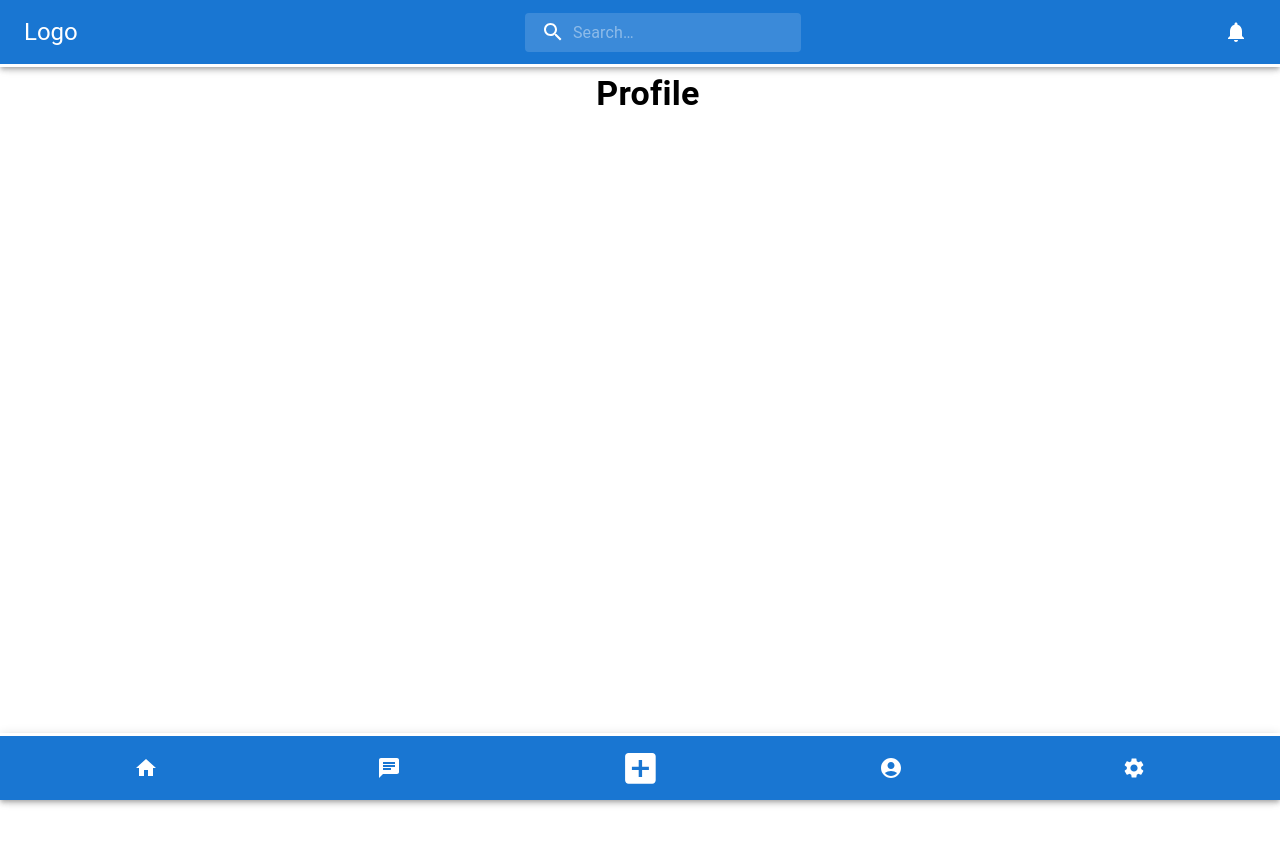
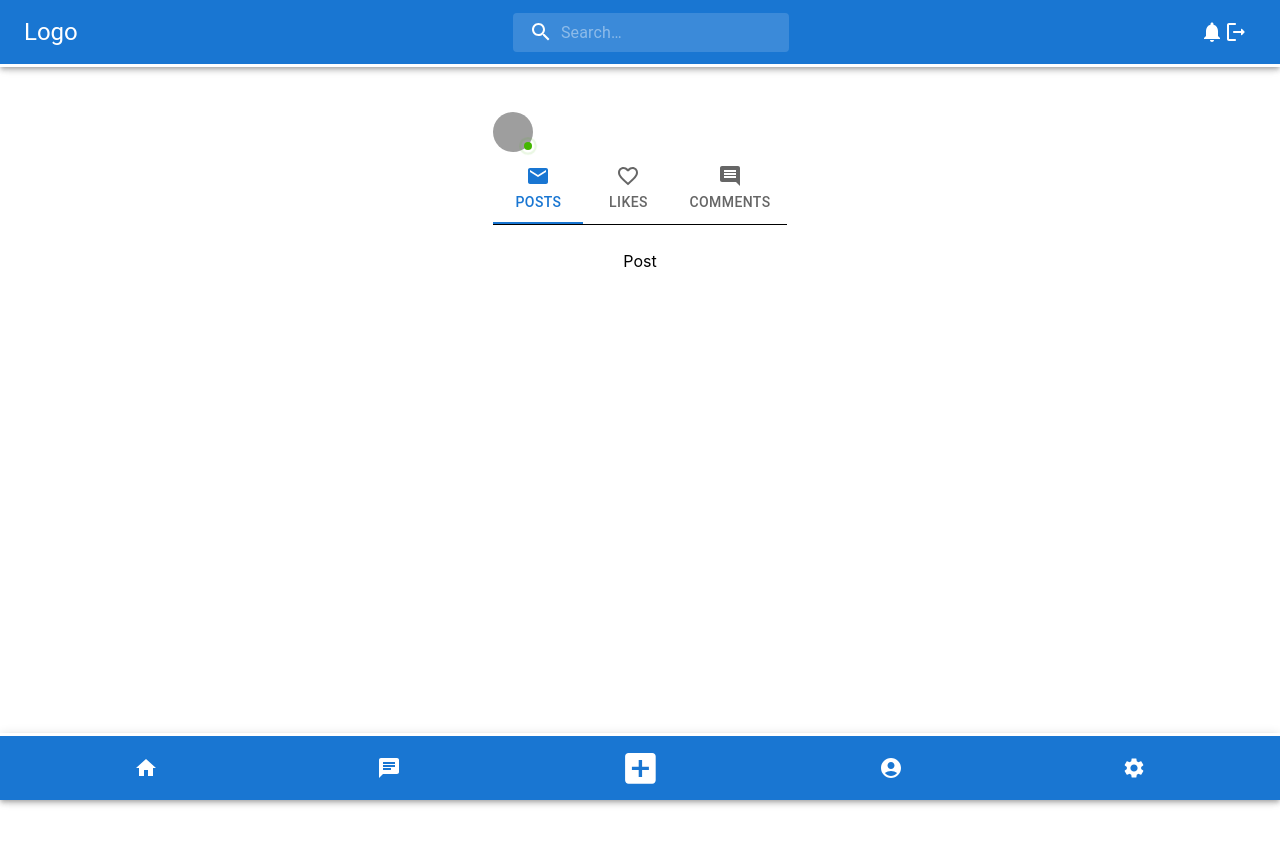
Before and after one commit to YBOOK2022-2023/Front, a React (Create React App) app: page /profile in a window 1280 px wide. Shown: the top 844 px of the page. Built offline with nearby package versions, Linux system fonts and the light colour scheme; grey boxes are pictures that could not be loaded; what amazon-cognito-identity-js would draw is missing.

Commit message:
[Profile] Ajout layout profile

```diff
--- a/package.json
+++ b/package.json
@@ -8,6 +8,7 @@
     "@fontsource/roboto": "^4.5.8",
     "@hookform/resolvers": "^2.9.10",
     "@mui/icons-material": "^5.10.16",
+    "@mui/lab": "^5.0.0-alpha.115",
     "@mui/material": "^5.10.16",
     "@mui/styled-engine-sc": "^5.10.16",
     "@testing-library/jest-dom": "^5.16.5",
--- a/src/App.tsx
+++ b/src/App.tsx
@@ -8,14 +8,16 @@ import { Box, IconButton, Paper, Slide } from "@mui/material";
 import { useRef, useState } from "react";
 import CloseIcon from "@mui/icons-material/Close";
 import NewPost from "./components/NewPost";
+import { UserAccountProvider } from "./hooks/Global/context/UserAccount";
 
 function App() {
   const [checked, setChecked] = useState(false);
   const containerRef = useRef(null);
-  useEffect(() => {
+  /* useEffect(() => {
     console.log(process.env);
-  }, []);
+  }, []); */
   return (
+
     <div
       className='App'
       style={{
@@ -23,6 +25,7 @@ function App() {
       }}
       ref={containerRef}
     >
+      <UserAccountProvider>
       <Slide direction='up' in={checked} container={containerRef.current}>
         <Paper
           sx={{
@@ -44,11 +47,12 @@ function App() {
         </Paper>
       </Slide>
 
-      <Box sx={{ pl: "1em" }}>
+      <Box>
         <TopBar />
         <Outlet />
         <AppBarCustom showNewPost={setChecked} />
       </Box>
+      </UserAccountProvider>
     </div>
   );
 }
--- a/src/components/AppBar/AppBarCustom.tsx
+++ b/src/components/AppBar/AppBarCustom.tsx
@@ -25,7 +25,7 @@ function AppBarCustom(props: { showNewPost: (show: boolean) => void }) {
             textDecoration: "none",
           }}
         >
-          <IconButton color='inherit' component={Link} to='/'>
+          <IconButton color='inherit' component={Link} to='home'>
             <HomeIcon />
           </IconButton>
           <IconButton color='inherit' component={Link} to='chat'>
--- /dev/null
+++ b/src/components/InfoBar.tsx
@@ -0,0 +1,51 @@
+import styled from "@emotion/styled";
+import Avatar from "@mui/material/Avatar";
+import Badge from "@mui/material/Badge";
+import Box from "@mui/material/Box";
+
+function InfoBar(){
+    const StyledBadge = styled(Badge)(({ theme }) => ({
+        '& .MuiBadge-badge': {
+          backgroundColor: '#44b700',
+          color: '#44b700',
+          //boxShadow: `0 0 0 2px black`,
+          '&::after': {
+            position: 'absolute',
+            top: 0,
+            left: 0,
+            width: '100%',
+            height: '100%',
+            borderRadius: '50%',
+            animation: 'ripple 1.2s infinite ease-in-out',
+            border: '1px solid currentColor',
+            content: '""',
+          },
+        },
+        '@keyframes ripple': {
+          '0%': {
+            transform: 'scale(.8)',
+            opacity: 1,
+          },
+          '100%': {
+            transform: 'scale(2.4)',
+            opacity: 0,
+          },
+        },
+      }));
+    return (
+        <Box display="flex" mt="4rem" width="100%" >
+        <StyledBadge
+          sx={{
+           marginTop: "3rem",
+          }}
+          overlap="circular"
+          anchorOrigin={{ vertical: 'bottom', horizontal: 'right' }}
+          variant="dot"
+        >
+          <Avatar sx={{}} alt="Remy Sharp" src="/static/images/avatar/1.jpg" />
+    </StyledBadge>
+
+    </Box>
+    )
+}
+export default InfoBar;
--- /dev/null
+++ b/src/components/Tabs.tsx
@@ -0,0 +1,33 @@
+import {Box,Tab} from "@mui/material";
+import{TabContext,TabList,TabPanel} from "@mui/lab";
+import FavoriteBorderIcon from '@mui/icons-material/FavoriteBorder';
+import CommentIcon from '@mui/icons-material/Comment';
+import LocalPostOfficeIcon from '@mui/icons-material/LocalPostOffice';
+import {useState} from "react";
+
+function Tabs(){
+    const[value,setValue]=useState("1");
+    const handleChange=(event:React.SyntheticEvent,newValue:string)=>{
+        setValue(newValue);
+
+    }
+    return(
+        <Box>
+            <TabContext value={value}>
+                <Box sx={{borderBottom:1,borderColor:"black"}}>
+                    <TabList aria-label="Tabs Ex"
+                    onChange={handleChange}>
+                        <Tab label="Posts" value="1" icon={<LocalPostOfficeIcon/>}/>
+                        <Tab label="Likes" value="2" icon={<FavoriteBorderIcon/>}/>
+                        <Tab label="Comments" value="3" icon={<CommentIcon/>}/>
+                    </TabList>
+                </Box>
+                <TabPanel value="1">Post</TabPanel>
+                <TabPanel value="2">Likes</TabPanel>
+                <TabPanel value="3">Comments</TabPanel>
+            </TabContext>
+        </Box>
+    )
+}
+
+export default Tabs;
--- a/src/components/TopBar/TopBar.tsx
+++ b/src/components/TopBar/TopBar.tsx
@@ -3,6 +3,7 @@ import { Search, SearchIconWrapper, StyledInputBase } from "./SearchComponent";
 import SearchIcon from "@mui/icons-material/Search";
 import { Link } from "react-router-dom";
 import NotificationsIcon from "@mui/icons-material/Notifications";
+import LogoutRoundedIcon from '@mui/icons-material/LogoutRounded';
 
 function TopBar() {
   return (
@@ -36,6 +37,7 @@ function TopBar() {
           </Search>
           <IconButton component={Link} to='notifications' color='inherit'>
             <NotificationsIcon />
+            <LogoutRoundedIcon/>
           </IconButton>
         </Toolbar>
       </AppBar>
--- a/src/hooks/Global/context/UseLoggedStatus.tsx
+++ b/src/hooks/Global/context/UseLoggedStatus.tsx
@@ -7,13 +7,17 @@ const Status=()=>{
     useEffect(()=>{
         getSession()
         .then((session)=>{
-            if(session)setIsLogged(true);
-            console.log("La session est " +session) ;
+            if(session){
+                setIsLogged(true);
+                console.log("session:" +session) ;
+
+            }
+
         });
     },[]);
     console.log("isLogged" +isLogged);
     return <div>
-        {isLogged? <Button variant="outlined" onClick={logout}>Logout</Button>:"Pas connecté"}
+        {isLogged?["Connecté",<Button variant="outlined" onClick={logout}>Logout</Button>] :"Pas connecté"}
         </div>;
 };
 export default Status;
--- a/src/hooks/Global/context/UserAccount.tsx
+++ b/src/hooks/Global/context/UserAccount.tsx
@@ -37,22 +37,7 @@ const UserAccountProvider: React.FC<{children?: React.ReactElement|React.ReactEl
 
         })
     }
-    async function postToken(route:string, token: string) {
-        try {
-          const response = await fetch(route, {
-            method: 'POST',
-            headers: {
-              'Content-Type': 'application/json',
-              'Authorization': `Bearer ${token}`,
-            },
-            body: JSON.stringify({ token }),
-          });
-          const data = await response.json();
-          console.log(data);
-        } catch (error) {
-          console.error(error);
-        }
-      }
+
 
     const authenticate = async (Username:string,Password:string)=>{
         return await new Promise<{data:CognitoUserSession}>((resolve,reject)=>{
@@ -81,6 +66,7 @@ const UserAccountProvider: React.FC<{children?: React.ReactElement|React.ReactEl
             });
         })
     }
+
     const logout = () => {
         const user = UserPool.getCurrentUser();
         if (user) {
--- a/src/hooks/Global/context/configAxios.ts
+++ b/src/hooks/Global/context/configAxios.ts
@@ -4,4 +4,5 @@ import axios from "axios";
 export const configAxios = axios.create({
     baseURL: "http://localhost:4000",
 
+
   })
--- a/src/views/Profile.tsx
+++ b/src/views/Profile.tsx
@@ -1,9 +1,25 @@
+
+import styled from "@emotion/styled";
+import Avatar from "@mui/material/Avatar";
+import Badge from "@mui/material/Badge";
+import Box from "@mui/material/Box";
+import Paper from "@mui/material/Paper";
 import SectionTitle from "../components/SectionTitle";
+import Tabs from "../components/Tabs";
+import InfoBar from "../components/InfoBar";
+/* FC12 : présence d’un header avec avatar, username, nombre d’amis et photo
+de couverture
+- FC13 : Présence d’un mécanisme de filtrage pour visualiser posts, likes, et
+commentaires
+- FC14 : Accès à la page amis */
+
 
 function Profile() {
   return (
     <div id='profile'>
-      <SectionTitle text='Profile' />
+     <InfoBar/>
+
+      <Tabs/>
     </div>
   );
 }
--- a/src/views/login/Register.tsx
+++ b/src/views/login/Register.tsx
@@ -111,6 +111,7 @@ export function RegisterForm(props: any) {
       Pool: UserPool,
     };
     const cognitoUser = new CognitoUser(userData);
+
     async function postDataRegister(data: any) {
       try {
         const response = await configAxios.post('/user', undefined, {headers: {'Authorization': `Bearer ${data}`}});
@@ -119,6 +120,7 @@ export function RegisterForm(props: any) {
         console.error(error);
       }
     }
+
     cognitoUser.confirmRegistration(code, true, function (err, result) {
       if (result === "SUCCESS") {
         const toast_success = "Votre compte a été créé avec succès";
```
Also changed, not shown: src/index.tsx (+4 -3 lines), 1 other file (tests, documents, lock files or other folders).
